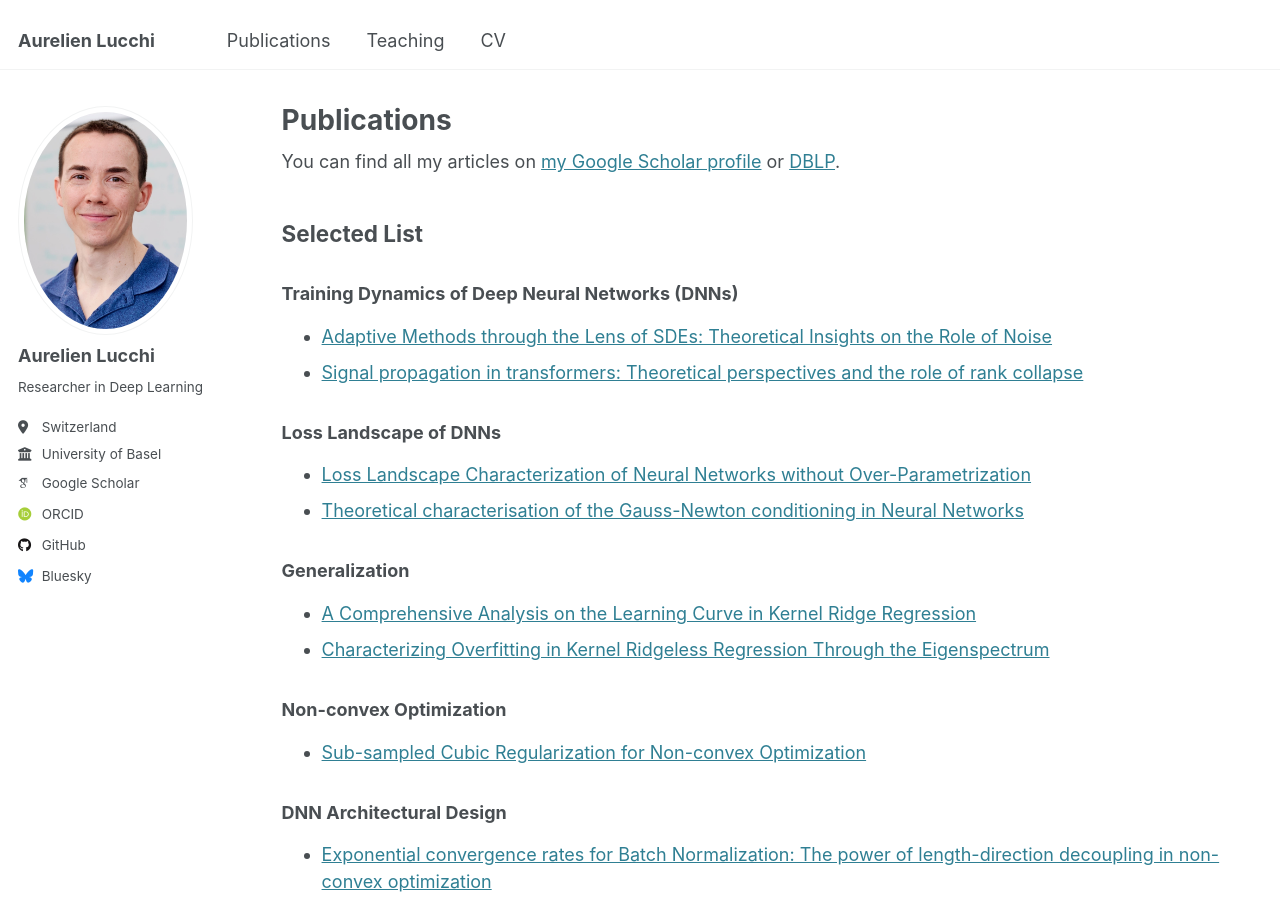
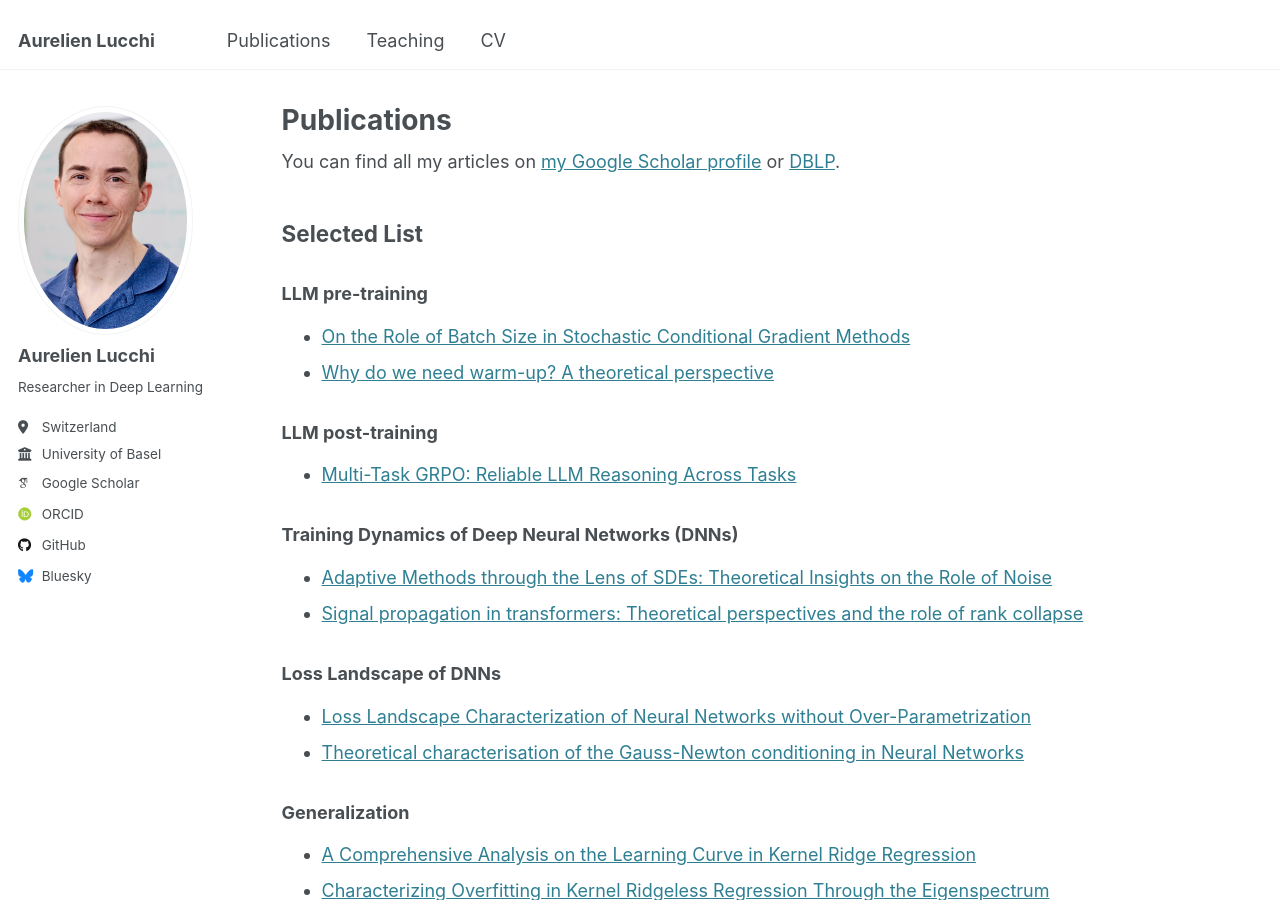
Before and after one commit to alucchi/alucchi.github.io, a Jekyll site: the page built from _pages/publications.html, in a window 1280 px wide and 900 px high. Built offline with Jekyll 4.4.1, drawn with Linux system fonts in a browser that asks for light colours; some web fonts are replaced.

Commit message:
Updated publications

```diff
--- a/_pages/publications.html
+++ b/_pages/publications.html
@@ -10,6 +10,29 @@ author_profile: true
 {% endif %}
 
 <h2>Selected List</h2>
+
+  <h3>LLM pre-training</h3>
+  <ul>
+    <li>
+      <a href="https://arxiv.org/abs/2603.21191" target="_blank" rel="noopener">
+        On the Role of Batch Size in Stochastic Conditional Gradient Methods
+      </a>
+    </li>
+    <li>
+      <a href="https://arxiv.org/abs/2510.03164" target="_blank" rel="noopener">
+        Why do we need warm-up? A theoretical perspective
+      </a>
+    </li>
+  </ul>
+
+  <h3>LLM post-training</h3>
+  <ul>
+    <li>
+      <a href="https://arxiv.org/abs/2602.05547" target="_blank" rel="noopener">
+        Multi-Task GRPO: Reliable LLM Reasoning Across Tasks
+      </a>
+    </li>
+  </ul>
 
   <h3>Training Dynamics of Deep Neural Networks (DNNs)</h3>
   <ul>
```
